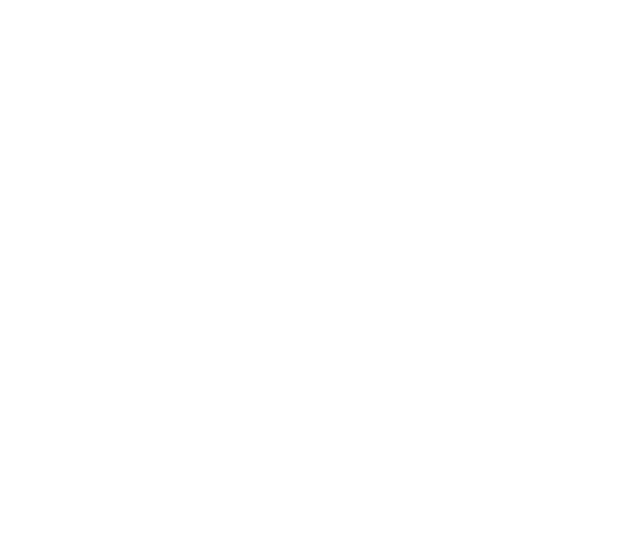
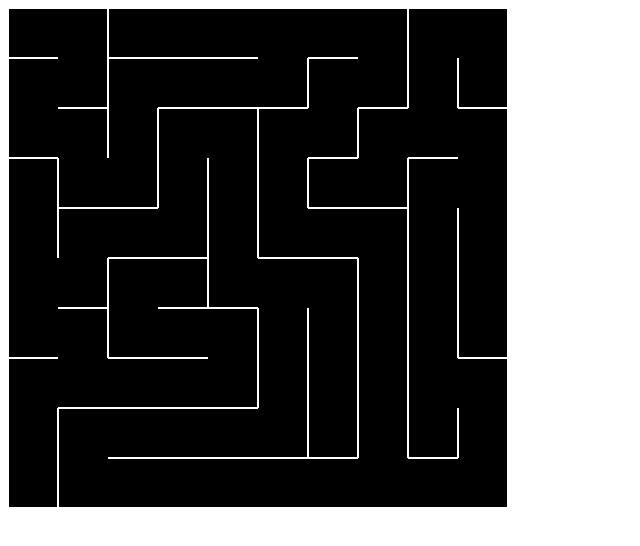
Before and after one commit to qmtran09/MazeSearch, a plain HTML site: page index.html in a window 1280 px wide. Shown: the whole page, without its empty margins (0-640 px from the left). Drawn offline with Linux system fonts and the light colour scheme.

Commit message:
Finish DFS maze generation

```diff
--- a/index.html
+++ b/index.html
@@ -7,6 +7,6 @@
     </head>
     <body>
         <canvas class = "maze"></canvas>
-        <script> src="maze.js"</script>
+        <script src="maze.js"></script>
     </body>
 </html>
--- a/maze.js
+++ b/maze.js
@@ -1,6 +1,6 @@
 let maze = document.querySelector(".maze");
 let context = maze.getContext("2d");
-
+let curr;
 
 /**
  * Cell class, class for the cells in the maze
@@ -21,62 +21,151 @@ class Cell{
         };
 
     }
+
+    checkNB(){
+        let grid = this.pGrid;
+        let row = this.rowI;
+        let col = this.colI;
+        let nb = [];
+
+        //assign neigbnour and handle if cell is on edge of grid
+        let top = row !== 0 ? grid[row-1][col] : undefined;
+        let right = col !== grid.length - 1  ? grid[row][col+1] : undefined;
+        let bot = row !== grid.length -1 ? grid[row+1][col] : undefined;
+        let left = col !== 0 ? grid[row][col-1] : undefined;
+
+        if(top && !top.status ){
+            nb.push(top);
+        }
+
+        if(right && !right.status ){
+            nb.push(right);
+        }
+
+        if(bot && !bot.status ){
+            nb.push(bot);
+        }
+
+        if(left && !left.status ){
+            nb.push(left);
+        }
+
+        //select and return a random neighbour
+        if(nb.length !==0){
+            let random = Math.floor(Math.random()*nb.length);
+            return nb[random];
+        } else{
+            return undefined;
+        }
+
+
+
+
+    }
+    deleteBorder(c1,c2){
+        let x = c1.colI - c2.colI;
+        let y = c1.rowI - c2.rowI;
+
+        if(x==1){
+            c1.borders.lb = false;
+            c2.borders.rb = false;
+        }
+        else if(x==-1){
+            c1.borders.rb = false;
+            c2.borders.lb = false;
+        }
+
+        if(y==1){
+            c1.borders.tb = false;
+            c2.borders.bb = false;
+        }
+        else if(y==-1){
+            c1.borders.bb = false;
+            c2.borders.tb = false;
+        }
+
+    }
+
+    highlight(columns){
+        let x = (this.colI * this.gridSize) / columns + 1;
+        let y = (this.rowI * this.gridSize) / columns + 1;
+
+        context.fillStyle = "yellow";
+        context.fillRect(x,y,this.gridSize/columns - 3, this.gridSize/ columns -3);
+    }
+
+
     /**
-     * method to generate borders around cells
+     * methods to generate borders around cells
      * x is col coordinate, y is row coordinate
      * dir is which direction do you want to build the border in
      * colSize and rowSize refers to number of columns and rows on grid
      * size refers to area of the grid
      */
 
-    createBorder(x,y,size, colSize, rowSize, dir){
-        if(dir == "top"){
+    createBorderTop(x,y,size, colSize, rowSize){
+
         context.beginPath();
         context.moveTo(x,y);
         context.lineTo(x+size/colSize,y);
         context.stroke();
-        } else if(dir == "bottom"){
+
+
+    }
+    createBorderBot(x,y,size, colSize, rowSize){
+
         context.beginPath();
-            context.moveTo(x,y-size/rowSize);
-            context.lineTo(x + size/colSize);
+        context.moveTo(x,y+size/rowSize);
+        context.lineTo(x + size/colSize,y+size/rowSize);
         context.stroke();
-        } else if(dir == "right"){
+
+
+    }
+    createBorderRight(x,y,size, colSize, rowSize){
+
         context.beginPath();
         context.moveTo(x+size/colSize,y);
-            context.lineTo(x+size/colSize,y-size/rowSize);
+        context.lineTo(x+size/colSize,y+size/rowSize);
         context.stroke();
-        } else if(dir == "left"){
+
+
+    }
+    createBorderLeft(x,y,size, colSize, rowSize){
+
+
         context.beginPath();
         context.moveTo(x,y);
-            context.lineTo(x,y-size/rowSize);
+        context.lineTo(x,y+size/rowSize);
         context.stroke();
+
     }
 
 
-
-
-    }
-
     drawBorder(size, colSize,rowSize){
         //get coordinate of top right corner of cell in grid
-        let x = (this.colNum * size) / colSize;
-        let y = (this.rowNum * size) / rowSize;
+        let x = (this.colI * size) / colSize;
+        let y = (this.rowI * size) / rowSize;
 
         context.strokeStyle = "white";
         context.fillStyle = "black";
         context.lineWidth = 2;
 
         if(this.borders.tb){
-            this.createBorder(x,y,size,colSize,rowSize,"top");
+            this.createBorderTop(x,y,size,colSize,rowSize);
+
         }
         if(this.borders.bb){
-            this.createBorder(x,y,size,colSize,rowSize,"bottom");
+            this.createBorderBot(x,y,size,colSize,rowSize);
         }
         if(this.borders.lb){
-            this.createBorder(x,y,size,colSize,rowSize,"left");
+            this.createBorderLeft(x,y,size,colSize,rowSize);
         }
         if(this.borders.rb){
-            this.createBorder(x,y,size,colSize,rowSize,"right");
+            this.createBorderRight(x,y,size,colSize,rowSize);
+        }
+        if(this.status){
+            //+1 and -2 is so that when it fills the box it doesnt fill the borders
+            context.fillRect(x+1,y+1, size/colSize -2, size/rowSize-2);
         }
 
 
@@ -89,24 +178,70 @@ class Cell{
  */
 class Maze{
     constructor(size, rows, cols){
-        this.size = size;
-        this.cols = cols;
-        this.rows = rows;
+        this.size = size; // number of pixels
+        this.cols = cols; // number of cols
+        this.rows = rows; // number of rows
         this.grid = [];
         this.stacks = []; //stack for backtracking
     }
 
     //method to fill out grid with cells
-    init(){
+    setup(){
         for(let y = 0; y < this.rows; y++ ){
             let row = []
             for(let x = 0; x < this.cols; x++){
-                let cell = new Cell(y,x,this.grid,this.gridSize);
+                let cell = new Cell(y,x,this.grid,this.size);
                 row.push(cell);
             }
             this.grid.push(row);
         }
         curr = this.grid[0][0];
     }
+    draw(){
+        maze.width = this.size;
+        maze.height = this.size;
+        maze.style.background = "black";
+        curr.status = true;
+
+        for (let r = 0; r < this.rows; r++){
+            for(let c = 0; c < this.cols; c++){
+                let grid = this.grid;
+                grid[r][c].drawBorder(this.size,this.cols,this.rows);
+            }
+        }
+
+        let next = curr.checkNB();
+        if(next){
+            next.visited = true;
+
+            this.stacks.push(curr);
+
+            curr.highlight(this.cols);
+            curr.deleteBorder(curr,next);
+            curr = next;
+        //back tracking if theres no valid neighbours
+        } else if (this.stacks.length > 0){
+            let cell = this.stacks.pop();
+            curr  = cell;
+            curr.highlight(this.cols);
+        }
+
+        //finish drawing maze
+        if(this.stacks.length==0){
+            let x = (curr.colI * curr.gridSize) / this.cols + 1;
+            let y = (curr.rowI * curr.gridSize) / this.cols + 1;
+
+            context.fillStyle = "black";
+            context.fillRect(x,y,curr.gridSize/this.cols - 3, curr.gridSize/this.cols -3);
+            return;
+        }
+
+        window.requestAnimationFrame(()=>{
+            this.draw();
+        })
+    }
 
 }
+let newMaze = new Maze(500,10,10);
+newMaze.setup();
+newMaze.draw();
```
Lines whose indentation alone changed are shown as unchanged.
